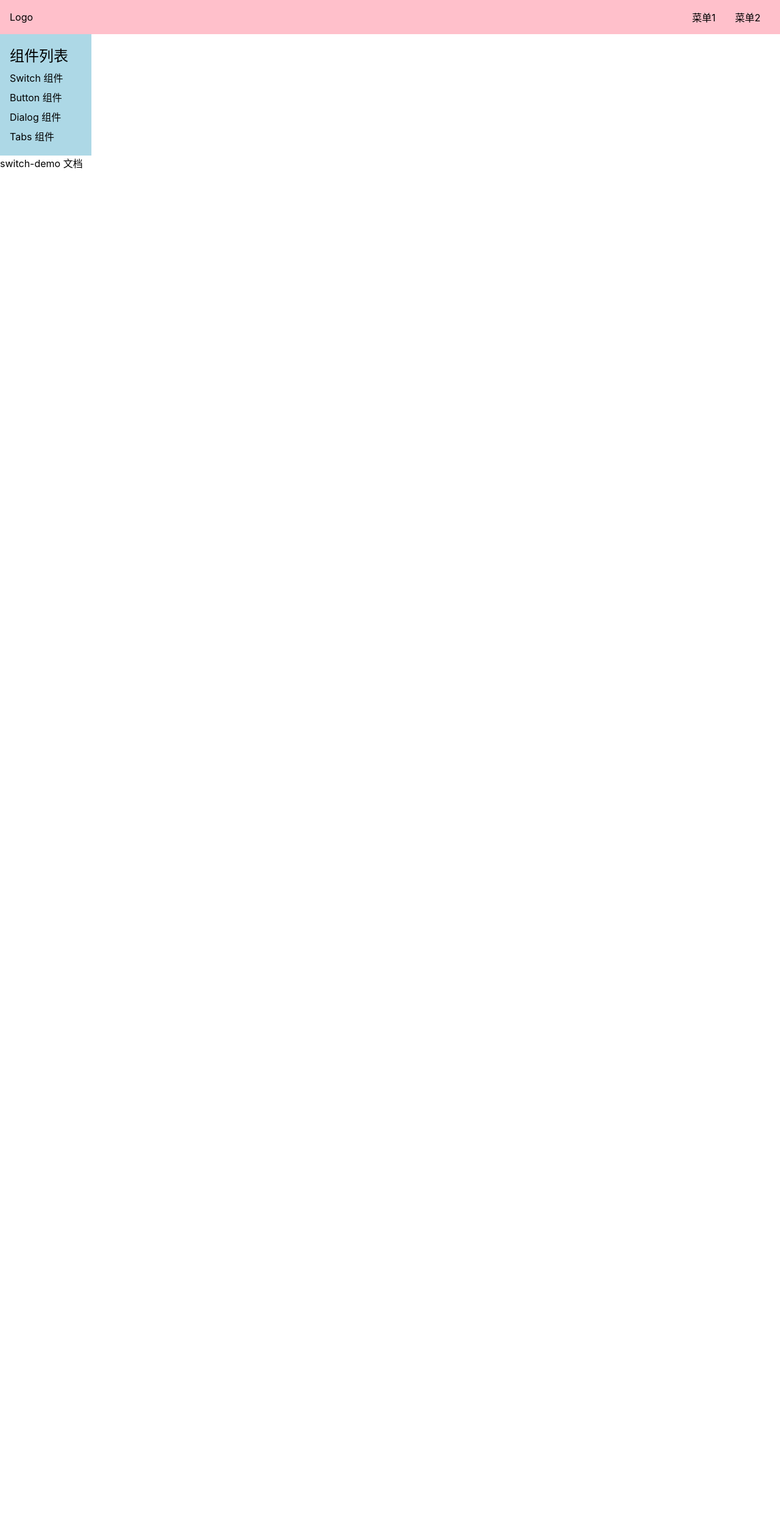
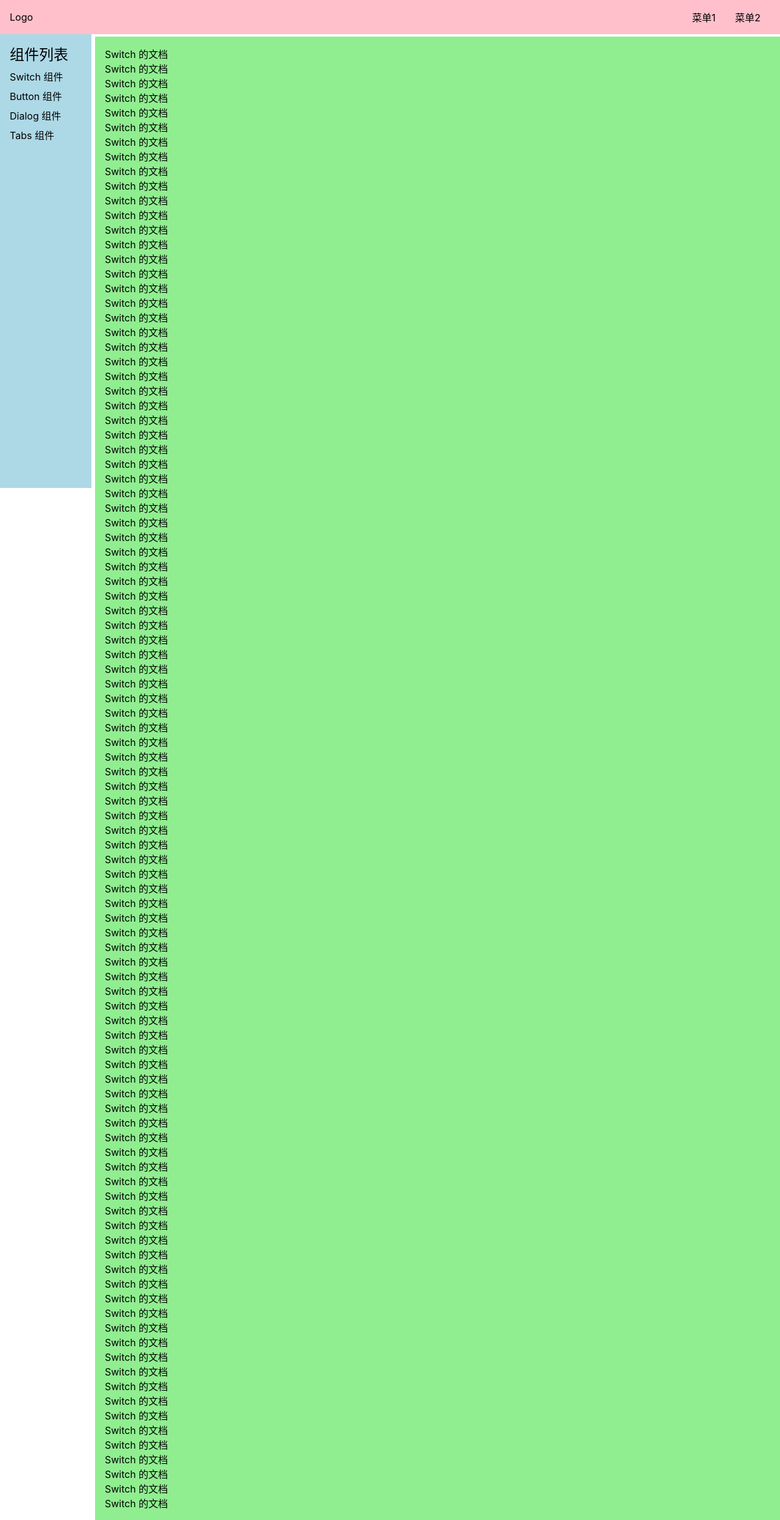
Before and after one commit to JFrank2019/y-vue3-ui, a Vue app: page /#/doc/switch in a window 1280 px wide. Shown: the whole page at 61% size. Before the commit the page ends 800 px from the top, so only its background shows below. Built offline with nearby package versions, Linux system fonts and the light colour scheme; the HTML template or start-up script is replaced by a standard one.

Commit message:
完善整体 css

```diff
--- a/src/components/SwitchDemo.vue
+++ b/src/components/SwitchDemo.vue
@@ -1,3 +1,104 @@
 <template>
-  <div>switch-demo 文档</div>
+  <div>
+    <p>Switch 的文档</p>
+    <p>Switch 的文档</p>
+    <p>Switch 的文档</p>
+    <p>Switch 的文档</p>
+    <p>Switch 的文档</p>
+    <p>Switch 的文档</p>
+    <p>Switch 的文档</p>
+    <p>Switch 的文档</p>
+    <p>Switch 的文档</p>
+    <p>Switch 的文档</p>
+    <p>Switch 的文档</p>
+    <p>Switch 的文档</p>
+    <p>Switch 的文档</p>
+    <p>Switch 的文档</p>
+    <p>Switch 的文档</p>
+    <p>Switch 的文档</p>
+    <p>Switch 的文档</p>
+    <p>Switch 的文档</p>
+    <p>Switch 的文档</p>
+    <p>Switch 的文档</p>
+    <p>Switch 的文档</p>
+    <p>Switch 的文档</p>
+    <p>Switch 的文档</p>
+    <p>Switch 的文档</p>
+    <p>Switch 的文档</p>
+    <p>Switch 的文档</p>
+    <p>Switch 的文档</p>
+    <p>Switch 的文档</p>
+    <p>Switch 的文档</p>
+    <p>Switch 的文档</p>
+    <p>Switch 的文档</p>
+    <p>Switch 的文档</p>
+    <p>Switch 的文档</p>
+    <p>Switch 的文档</p>
+    <p>Switch 的文档</p>
+    <p>Switch 的文档</p>
+    <p>Switch 的文档</p>
+    <p>Switch 的文档</p>
+    <p>Switch 的文档</p>
+    <p>Switch 的文档</p>
+    <p>Switch 的文档</p>
+    <p>Switch 的文档</p>
+    <p>Switch 的文档</p>
+    <p>Switch 的文档</p>
+    <p>Switch 的文档</p>
+    <p>Switch 的文档</p>
+    <p>Switch 的文档</p>
+    <p>Switch 的文档</p>
+    <p>Switch 的文档</p>
+    <p>Switch 的文档</p>
+    <p>Switch 的文档</p>
+    <p>Switch 的文档</p>
+    <p>Switch 的文档</p>
+    <p>Switch 的文档</p>
+    <p>Switch 的文档</p>
+    <p>Switch 的文档</p>
+    <p>Switch 的文档</p>
+    <p>Switch 的文档</p>
+    <p>Switch 的文档</p>
+    <p>Switch 的文档</p>
+    <p>Switch 的文档</p>
+    <p>Switch 的文档</p>
+    <p>Switch 的文档</p>
+    <p>Switch 的文档</p>
+    <p>Switch 的文档</p>
+    <p>Switch 的文档</p>
+    <p>Switch 的文档</p>
+    <p>Switch 的文档</p>
+    <p>Switch 的文档</p>
+    <p>Switch 的文档</p>
+    <p>Switch 的文档</p>
+    <p>Switch 的文档</p>
+    <p>Switch 的文档</p>
+    <p>Switch 的文档</p>
+    <p>Switch 的文档</p>
+    <p>Switch 的文档</p>
+    <p>Switch 的文档</p>
+    <p>Switch 的文档</p>
+    <p>Switch 的文档</p>
+    <p>Switch 的文档</p>
+    <p>Switch 的文档</p>
+    <p>Switch 的文档</p>
+    <p>Switch 的文档</p>
+    <p>Switch 的文档</p>
+    <p>Switch 的文档</p>
+    <p>Switch 的文档</p>
+    <p>Switch 的文档</p>
+    <p>Switch 的文档</p>
+    <p>Switch 的文档</p>
+    <p>Switch 的文档</p>
+    <p>Switch 的文档</p>
+    <p>Switch 的文档</p>
+    <p>Switch 的文档</p>
+    <p>Switch 的文档</p>
+    <p>Switch 的文档</p>
+    <p>Switch 的文档</p>
+    <p>Switch 的文档</p>
+    <p>Switch 的文档</p>
+    <p>Switch 的文档</p>
+    <p>Switch 的文档</p>
+  </div>
 </template>
--- a/src/components/Topnav.vue
+++ b/src/components/Topnav.vue
@@ -29,7 +29,10 @@
   background: pink;
   display: flex;
   padding: 16px;
-  position: relative;
+  position: fixed;
+  top: 0;
+  left: 0;
+  width: 100%;
   z-index: 10;
   justify-content: center;
   align-items: center;
--- a/src/views/Doc.vue
+++ b/src/views/Doc.vue
@@ -1,6 +1,6 @@
 <template>
-  <div>
-    <Topnav />
+  <div class="layout">
+    <Topnav class="nav" />
     <div class="content">
       <aside v-if="asideVisible">
         <h2>组件列表</h2>
@@ -42,10 +42,27 @@
 </script>
 
 <style lang="scss" scoped>
-aside {
+.layout {
+  display: flex;
+  flex-direction: column;
+  height: 100vh;
+  > .nav {
+    flex-shrink: 0;
+  }
+  > .content {
+    flex-grow: 1;
+    padding-top: 60px;
+    padding-left: 156px;
+    display: flex;
+    > aside {
+      flex-shrink: 0;
       background: lightblue;
       width: 150px;
-  padding: 16px;
+      position: fixed;
+      top: 0;
+      left: 0;
+      padding: 70px 16px 16px;
+      height: 100%;
 
       > h2 {
         margin-bottom: 4px;
@@ -55,12 +72,16 @@
           padding: 4px 0;
         }
       }
-
+    }
+    > main {
+      flex-grow: 1;
+      padding: 16px;
+      background: lightgreen;
+      overflow: auto;
+    }
     @media (max-width: 500px) {
-    position: fixed;
-    top: 0;
-    left: 0;
-    padding-top: 70px;
+      padding-left: 0;
+    }
   }
 }
 </style>
```
Lines whose indentation alone changed are shown as unchanged.
